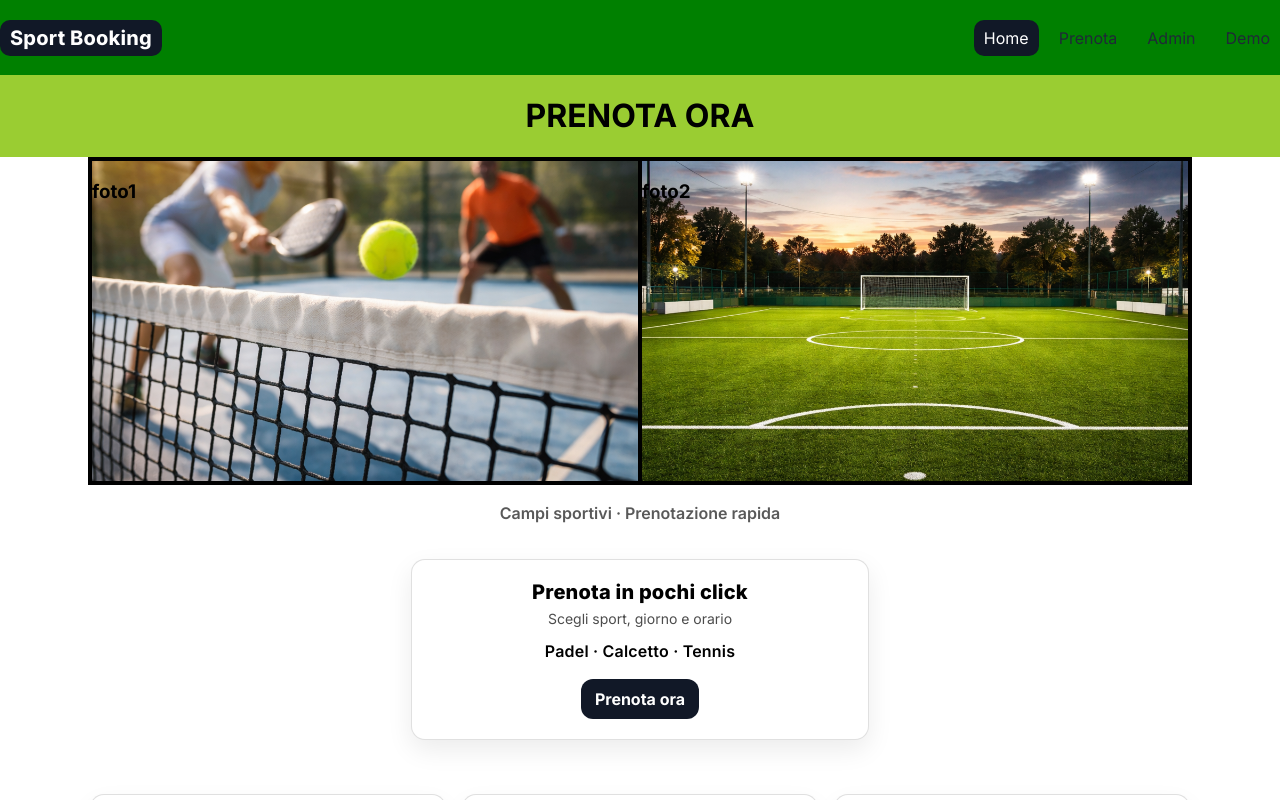
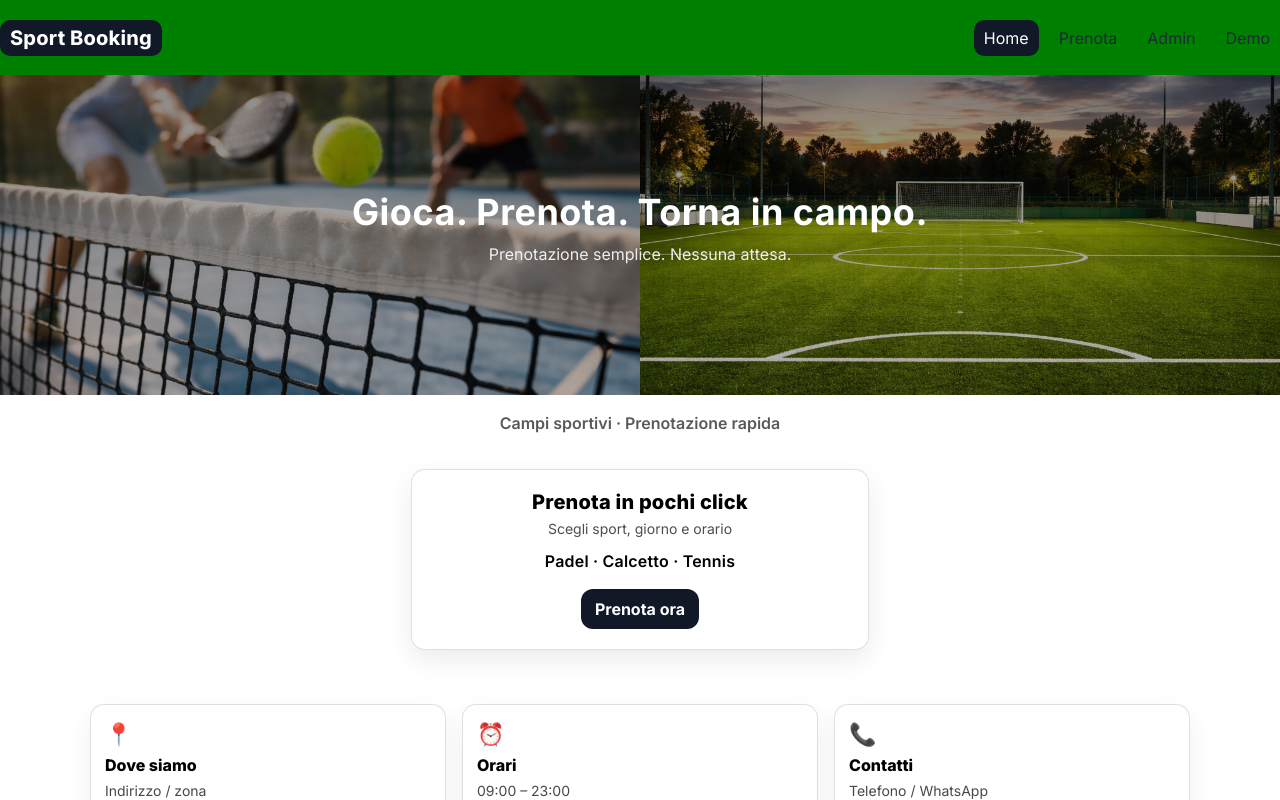
Before and after one commit to michelangelomancini4/sport-booking-system, a React (Vite) app in the folder frontend/: page / in a window 1280 px wide. Shown: the top 800 px of the page. Built offline with nearby package versions, Linux system fonts and the light colour scheme; no server answers; a web font is replaced by a local one.

Commit message:
feat(ui): add jumbotron overlay with headline and subtitle

```diff
--- a/frontend/src/pages/HomePage.jsx
+++ b/frontend/src/pages/HomePage.jsx
@@ -8,27 +8,34 @@ import { Link } from "react-router-dom";
 export default function HomePage() {
     return (
         <div>
-            <div className={styles.hometitle}>
-                <h1>PRENOTA ORA </h1>
-            </div>
+
             {/* JUMBOTRON SECTION */}
             <div className={styles.jumbotron}>
-                <div className={styles.jumbo_left_box} style={{
-                    backgroundImage: `url(${foto1})`,
+                <div
+                    className={styles.jumbo_left_box}
+                    style={{ backgroundImage: `url(${foto1})` }}
+                />
 
-                }}>
-                    <h3>foto1</h3>
-                </div>
-                <div className={styles.jumbo_right_box} style={{
-                    backgroundImage: `url(${foto2})`,
+                <div
+                    className={styles.jumbo_right_box}
+                    style={{ backgroundImage: `url(${foto2})` }}
+                />
 
-                }} >
-                    <h3>foto2</h3>
+                {/* OVERLAY */}
+                <div className={styles.jumbo_overlay}>
+                    <h1 className={styles.jumbo_title}>
+                        Gioca. Prenota. Torna in campo.
+                    </h1>
+                    <p className={styles.jumbo_subtitle}>
+                        Prenotazione semplice. Nessuna attesa.
+                    </p>
                 </div>
             </div>
+
             <p className={styles.homeContext}>
                 Campi sportivi · Prenotazione rapida
             </p>
+
 
             {/* BOOKING BOX SECTION */}
             <div className={styles.booking_box_container}>
--- a/frontend/src/pages/HomePage.module.css
+++ b/frontend/src/pages/HomePage.module.css
@@ -9,25 +9,52 @@
 /* JUMBOTRON */
 
 .jumbotron {
+    position: relative;
     display: flex;
-    max-width: 1100px;
     margin: 0 auto;
-    /* debug */
-    border-color: blueviolet;
-    border: solid 2px;
+
 }
+
+.jumbo_overlay {
+    position: absolute;
+    inset: 0;
+    display: flex;
+    flex-direction: column;
+    justify-content: center;
+    align-items: center;
+
+    text-align: center;
+    color: white;
+
+    /* gradient per leggibilità */
+    background: linear-gradient(to bottom,
+            rgba(0, 0, 0, 0.45),
+            rgba(0, 0, 0, 0.25));
+}
+
+.jumbo_title {
+    font-size: 36px;
+    font-weight: 700;
+    letter-spacing: 0.5px;
+    margin: 0;
+}
+
+.jumbo_subtitle {
+    margin-top: 10px;
+    font-size: 16px;
+    opacity: 0.9;
+}
+
 
 .jumbo_left_box,
 .jumbo_right_box {
     flex: 1;
     height: 320px;
+    width: 100%;
     overflow: hidden;
     background-size: cover;
     background-position: center;
-    /* debug */
 
-    border-color: blueviolet;
-    border: solid 2px;
 }
 
 .jumbo_left_box {
```
